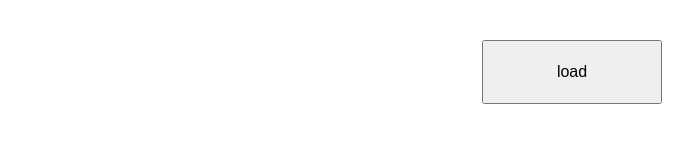
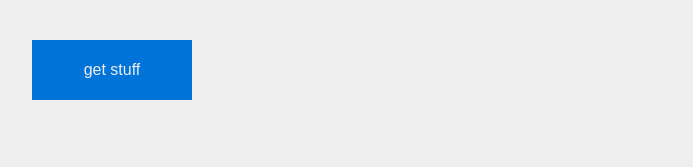
Before and after one commit to bearshuford/backbone-ajax, a plain HTML site: page index.html in a window 1280 px wide. Shown: the whole page, without its empty margins (68-761 px from the left). Drawn offline with Linux system fonts and the light colour scheme.

Commit message:
publish: styles
generated from commit 9a9451fc40c427edf7eeca670285b89f447b472f

```diff
--- a/css/app.css
+++ b/css/app.css
@@ -6,7 +6,8 @@
   margin: 0; }
 
 body {
-  font-family: 'Open Sans', sans-serif; }
+  font-family: 'Open Sans', sans-serif;
+  background-color: #eee; }
 
 img {
   max-width: 100%; }
@@ -19,25 +20,36 @@ img {
       flex-flow: column nowrap;
   width: 60%;
   min-width: 600px;
-  margin: 0 auto;
-  -webkit-box-align: center;
-      -ms-flex-align: center;
-          align-items: center; }
+  margin: 0 100px;
+  -webkit-box-align: start;
+      -ms-flex-align: start;
+          align-items: flex-start; }
 
 button {
-  margin: 40px 0;
+  border: none;
+  margin: 40px 0 10px 0;
   line-height: 60px;
-  width: 180px;
+  width: 160px;
   cursor: pointer;
-  font-size: 16px; }
+  font-size: 16px;
+  font-weight: 500;
+  color: #eee;
+  background-color: #0074D9; }
+  button:disabled {
+    opacity: 0.6;
+    cursor: not-allowed; }
 
 .posts {
   list-style: none;
-  overflow: hidden;
-  width: 100%;
-  padding: 10px; }
+  overflow: hidden; }
 
 .entry {
-  margin-bottom: 30px; }
+  padding: 14px 24px 18px 14px;
+  margin-bottom: 10px;
+  background-color: #7FDBFF;
+  color: #001f3f;
+  border-radius: 5px; }
+  .entry .body {
+    padding-top: 4px; }
 
 /*# sourceMappingURL=app.css.map */
--- a/index.html
+++ b/index.html
@@ -10,21 +10,14 @@
   <body>
 
    <div id="app">
-      <button>load</button>
-
-
+      <button>get stuff</button>
    </div>
-
-
-
 
    <script id="post-stamp" type="text/x-handlebars-template">
       <li class="entry">
-       <h1>{{title}}</h1>
-       <div class="body">
-          {{body}}
-       </div>
-    </li>
+      <h1>{{title}}</h1>
+      <div class="body">{{body}}</div>
+      </li>
    </script>
    <script src="js/bundle.js"></script>
 
```
Also changed, not shown: js/bundle.js, 1 other file.
